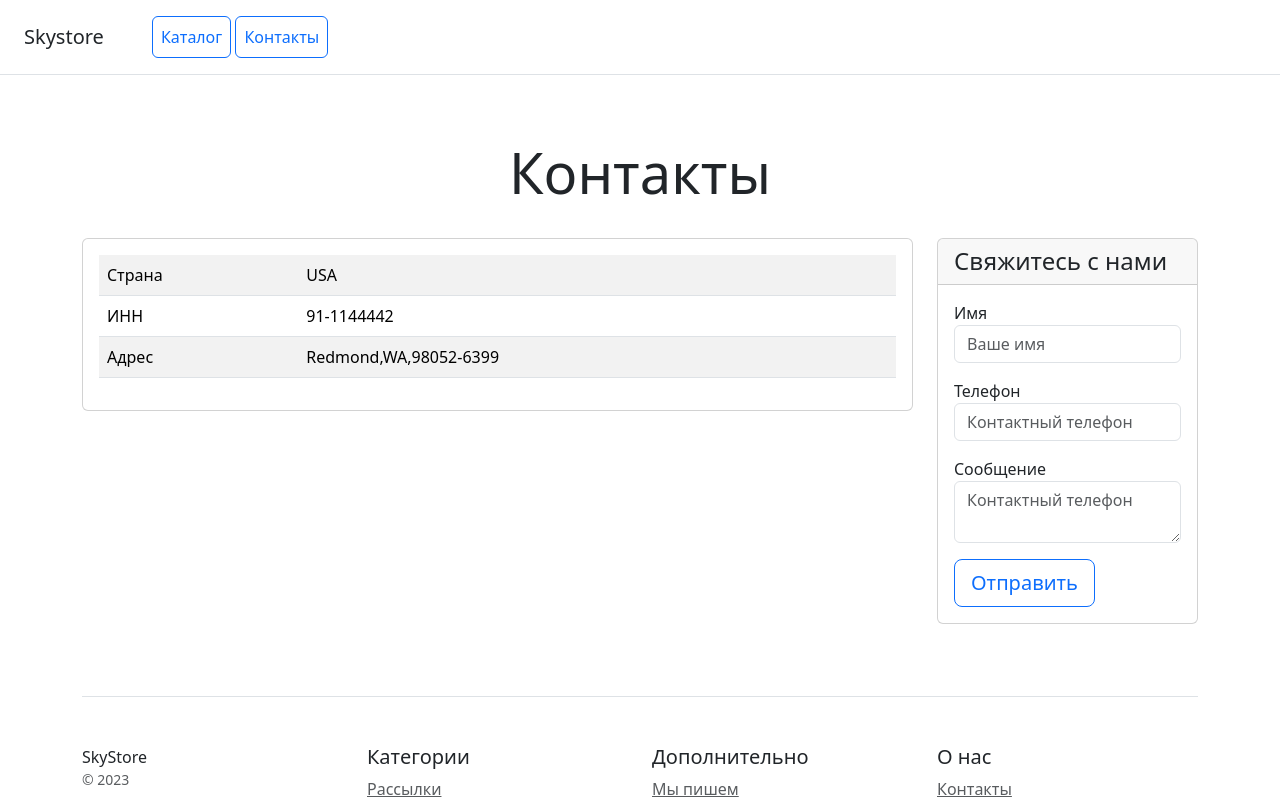
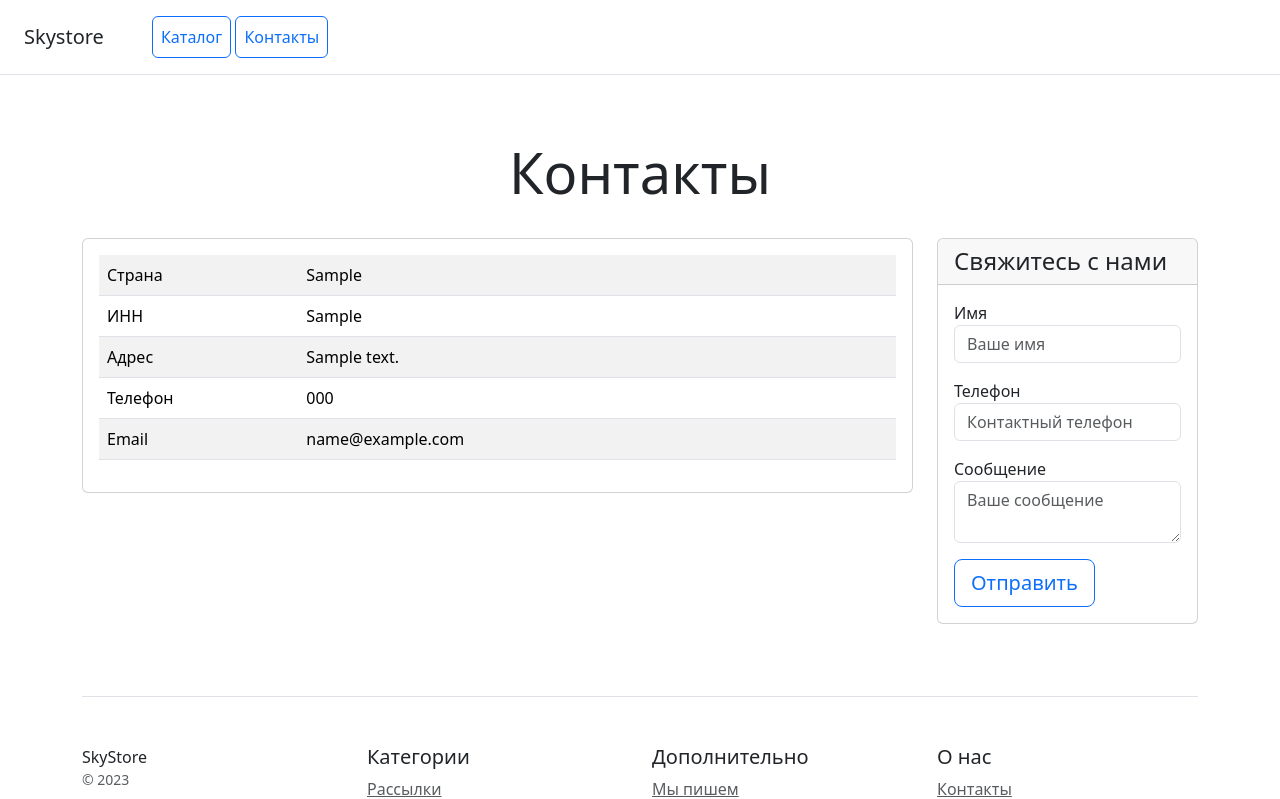
Before and after one commit to rafail2000/Lesson_22, a Django app: page /contacts/ in a window 1280 px wide. Shown: the top 799 px of the page. Run offline with Django 5.2, Linux system fonts and the light colour scheme; tables that the repository leaves empty hold one stand-in row (values such as "Sample post"); parts of the project's set-up code (start-up, migrations or seed data) failed here and were passed over; some libraries are stand-ins or nearby versions.

Commit message:
add star task

```diff
--- a/catalog/models.py
+++ b/catalog/models.py
@@ -73,3 +73,24 @@ class Product(models.Model):
 
     def __str__(self):
         return self.name
+
+
+class Contact(models.Model):
+    """
+    Модель для хранения контактных данных компании
+    """
+
+    country = models.CharField(max_length=100, verbose_name='Страна')
+    inn = models.CharField(max_length=20, verbose_name='ИНН')
+    address = models.TextField(verbose_name='Адрес')
+    phone = models.CharField(max_length=20, verbose_name='Телефон', blank=True)
+    email = models.EmailField(verbose_name='Email', blank=True)
+    created_at = models.DateTimeField(auto_now_add=True, verbose_name='Создан')
+    updated_at = models.DateTimeField(auto_now=True, verbose_name='Обновлен')
+
+    class Meta:
+        verbose_name = 'Контакт'
+        verbose_name_plural = 'Контакты'
+
+    def __str__(self):
+        return f"Контакты ({self.country})"
--- a/catalog/templates/contacts.html
+++ b/catalog/templates/contacts.html
@@ -25,18 +25,38 @@
             <div class="card mb-4 box-shadow">
                 <div class="card-body">
                     <table class="table table-striped">
+                        {% if contact %}
                         <tr>
                             <td class="w-25">Страна</td>
-                            <td>USA</td>
+                            <td>{{ contact.country }}</td>
                         </tr>
                         <tr>
                             <td class="w-25">ИНН</td>
-                            <td>91-1144442</td>
+                            <td>{{ contact.inn }}</td>
                         </tr>
                         <tr>
                             <td class="w-25">Адрес</td>
-                            <td>Redmond,WA,98052-6399</td>
+                            <td>{{ contact.address }}</td>
                         </tr>
+                        {% if contact.phone %}
+                        <tr>
+                            <td class="w-25">Телефон</td>
+                            <td>{{ contact.phone }}</td>
+                        </tr>
+                        {% endif %}
+                        {% if contact.email %}
+                        <tr>
+                            <td class="w-25">Email</td>
+                            <td>{{ contact.email }}</td>
+                        </tr>
+                        {% endif %}
+                        {% else %}
+                        <tr>
+                            <td colspan="2" class="text-center text-muted">
+                                Контактная информация пока не добавлена
+                            </td>
+                        </tr>
+                        {% endif %}
                     </table>
                 </div>
             </div>
@@ -59,7 +79,7 @@
                         </div>
                         <div class="mb-3">
                             <label for="message">Сообщение</label>
-                            <textarea type="text" name="message" class="form-control" id="message" placeholder="Контактный телефон" required></textarea>
+                            <textarea type="text" name="message" class="form-control" id="message" placeholder="Ваше сообщение" required></textarea>
                         </div>
                         <button type="submit" class="btn btn-lg btn-block btn-outline-primary">Отправить</button>
                     </form>
--- a/catalog/views.py
+++ b/catalog/views.py
@@ -1,18 +1,37 @@
 from django.http import HttpResponse
 from django.shortcuts import render
+
+from catalog.models import Product, Contact
+
 
 def home(request):
     """
     Контроллер страницы home.html
     """
 
+    latest_products = Product.objects.all().order_by('created_at')
+    if len(latest_products) > 5:
+        latest_products = latest_products[:5]
+    print("*****Последние пять продуктов*****")
+    for product in latest_products:
+        print(product)
+
     return render(request, 'home.html')
 
 
 def contacts(request):
+    """
+    Контроллер страницы контактов
+    """
+    contact_info = Contact.objects.first()
+
     if request.method =="POST":
         name = request.POST.get("name")
+        phone = request.POST.get("phone")
         message = request.POST.get("message")
 
         return HttpResponse(f"Спасибо, {name}! Сообщение получено.")
-    return render(request, 'contacts.html')
+    context = {
+        'contact': contact_info
+    }
+    return render(request, 'contacts.html', context)
```
Also changed, not shown: catalog/admin.py (+8 -1 lines), README.md, catalog/migrations/0002_contact.py (added).
